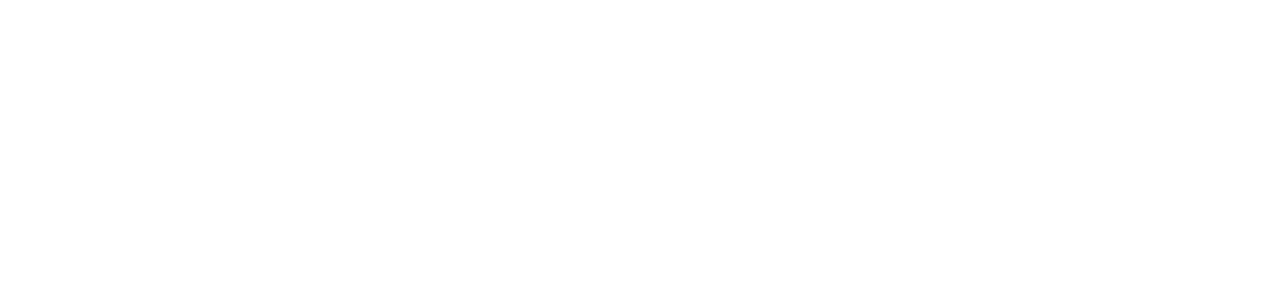
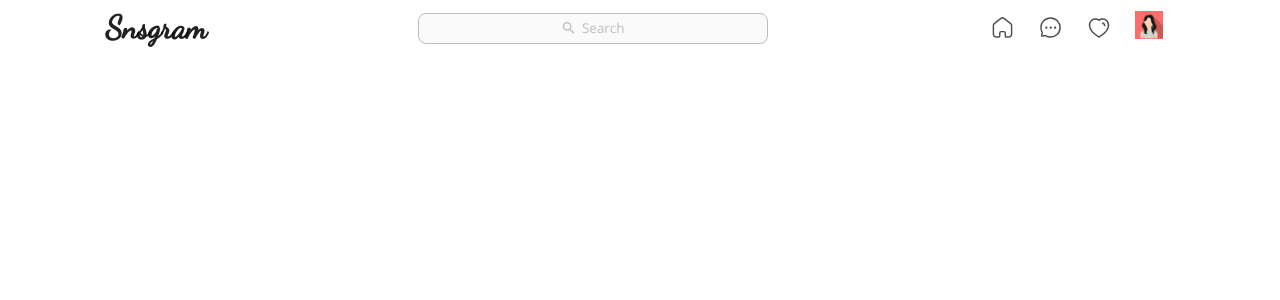
Before and after one commit to parniamaroofi/Snsgram, a Vue app: page /home in a window 1280 px wide. Shown: the top 300 px of the page. Built offline with nearby package versions, Linux system fonts and the light colour scheme.

Commit message:
DEVELOP header UI

```diff
--- a/src/components/Header.vue
+++ b/src/components/Header.vue
@@ -0,0 +1,100 @@
+<template>
+  <div
+    class="header-component border-b border-gray-300 d-flex justify-space-around align-center py-1"
+  >
+    <h3 class="app-logo font-bold">Snsgram</h3>
+
+    <div style="width: 350px" class="d-none d-md-block">
+      <Button
+        :color="'grey lighten-1'"
+        :text="'Search'"
+        :icon="'mdi-magnify'"
+        :width="350"
+        :height="31"
+        :outlined="true"
+        @click.native="searchModeOn()"
+        class="grey lighten-5 rounded-lg"
+        v-if="!searchMode"
+      />
+
+      <TextField
+        :modelValue="search"
+        @update="(newVal) => (search = newVal)"
+        :prependInner="'mdi-magnify'"
+        :placeholder="'Search...'"
+        :hideDetails="true"
+        :id="'search_field'"
+        @blur="searchMode = false"
+        v-else
+      />
+    </div>
+
+    <div>
+      <div class="d-flex align-center">
+        <span class="mx-3"><v-icon>$home</v-icon></span>
+        <span class="mx-3"><v-icon>$chat</v-icon></span>
+        <span class="mx-3"><v-icon>$heart</v-icon></span>
+        <div class="mx-3">
+          <img
+            src="/images/girl-icon.jpg"
+            style="aspect-ratio: 1 / 1"
+            class="rounded-full"
+            width="28"
+          />
+        </div>
+      </div>
+    </div>
+  </div>
+</template>
+
+<script>
+export default {
+  name: 'SnsgramHeader',
+
+  data() {
+    return {
+      search: '',
+      searchMode: false,
+    };
+  },
+
+  mounted() {},
+
+  methods: {
+    searchModeOn() {
+      this.searchMode = true;
+      setTimeout(() => {
+        document.getElementById('search_field').focus();
+      }, 100);
+    },
+  },
+};
+</script>
+
+<style lang="scss">
+.header-component {
+  .app-logo {
+    font-family: 'Dancing Script';
+    font-size: 2rem !important;
+  }
+
+  .v-input {
+    height: 31px !important;
+
+    .v-input__slot {
+      height: 31px !important;
+      min-height: 31px !important;
+      border-radius: 8px !important;
+      background-color: #fafafa !important;
+
+      .v-input__prepend-inner {
+        transform: translateY(-14px);
+      }
+    }
+
+    .v-text-field__slot {
+      height: 31px !important;
+    }
+  }
+}
+</style>
--- /dev/null
+++ b/src/components/icons/chat.vue
@@ -0,0 +1,21 @@
+<template>
+  <div>
+    <svg width="23" height="23" viewBox="0 0 24 24" fill="none" xmlns="http://www.w3.org/2000/svg">
+      <path
+        fill-rule="evenodd"
+        clip-rule="evenodd"
+        d="M7.69518 13.3909C7.05042 13.3909 6.52661 12.8671 6.52661 12.2223C6.52661 11.5795 7.05042 11.0557 7.69518 11.0557C8.33994 11.0557 8.86375 11.5795 8.86375 12.2223C8.86375 12.8671 8.33994 13.3909 7.69518 13.3909ZM12.238 13.3909C11.5933 13.3909 11.0695 12.8671 11.0695 12.2223C11.0695 11.5795 11.5933 11.0557 12.238 11.0557C12.8828 11.0557 13.4066 11.5795 13.4066 12.2223C13.4066 12.8671 12.8828 13.3909 12.238 13.3909ZM15.6124 12.2223C15.6124 12.8671 16.1362 13.3909 16.781 13.3909C17.4258 13.3909 17.9496 12.8671 17.9496 12.2223C17.9496 11.5795 17.4258 11.0557 16.781 11.0557C16.1362 11.0557 15.6124 11.5795 15.6124 12.2223Z"
+        fill="#4e4e4e"
+      />
+      <path
+        fill-rule="evenodd"
+        clip-rule="evenodd"
+        d="M12.02 2C6.21 2 2 6.74612 2 12.015C2 13.6975 2.49 15.4291 3.35 17.0115C3.51 17.2729 3.53 17.6024 3.42 17.9139L2.75 20.1572C2.6 20.698 3.06 21.0976 3.57 20.9374L5.59 20.3375C6.14 20.1572 6.57 20.3866 7.08 20.698C8.54 21.5583 10.36 22 12 22C16.96 22 22 18.1642 22 11.985C22 6.65598 17.7 2 12.02 2Z"
+        stroke="#4e4e4e"
+        stroke-width="1.5"
+        stroke-linecap="round"
+        stroke-linejoin="round"
+      />
+    </svg>
+  </div>
+</template>
--- /dev/null
+++ b/src/components/icons/heart.vue
@@ -0,0 +1,22 @@
+<template>
+  <div>
+    <svg width="24" height="24" viewBox="0 0 24 24" fill="none" xmlns="http://www.w3.org/2000/svg">
+      <path
+        fill-rule="evenodd"
+        clip-rule="evenodd"
+        d="M11.761 20.8538C9.5904 19.5179 7.57111 17.9456 5.73929 16.1652C4.45144 14.8829 3.47101 13.3198 2.8731 11.5954C1.79714 8.25031 3.05393 4.42083 6.57112 3.28752C8.41961 2.69243 10.4384 3.03255 11.9961 4.20148C13.5543 3.03398 15.5725 2.69398 17.4211 3.28752C20.9383 4.42083 22.2041 8.25031 21.1281 11.5954C20.5302 13.3198 19.5498 14.8829 18.2619 16.1652C16.4301 17.9456 14.4108 19.5179 12.2402 20.8538L12.0051 21L11.761 20.8538Z"
+        stroke="#4e4e4e"
+        stroke-width="1.5"
+        stroke-linecap="round"
+        stroke-linejoin="round"
+      />
+      <path
+        d="M15.7393 7.05298C16.8046 7.39328 17.5615 8.34968 17.6561 9.47496"
+        stroke="#4e4e4e"
+        stroke-width="1.5"
+        stroke-linecap="round"
+        stroke-linejoin="round"
+      />
+    </svg>
+  </div>
+</template>
--- /dev/null
+++ b/src/components/icons/home.vue
@@ -0,0 +1,13 @@
+<template>
+  <div>
+    <svg width="23" height="23" viewBox="0 0 24 24" fill="none" xmlns="http://www.w3.org/2000/svg">
+      <path
+        d="M9.15722 20.7714V17.7047C9.1572 16.9246 9.79312 16.2908 10.581 16.2856H13.4671C14.2587 16.2856 14.9005 16.9209 14.9005 17.7047V17.7047V20.7809C14.9003 21.4432 15.4343 21.9845 16.103 22H18.0271C19.9451 22 21.5 20.4607 21.5 18.5618V18.5618V9.83784C21.4898 9.09083 21.1355 8.38935 20.538 7.93303L13.9577 2.6853C12.8049 1.77157 11.1662 1.77157 10.0134 2.6853L3.46203 7.94256C2.86226 8.39702 2.50739 9.09967 2.5 9.84736V18.5618C2.5 20.4607 4.05488 22 5.97291 22H7.89696C8.58235 22 9.13797 21.4499 9.13797 20.7714V20.7714"
+        stroke="#4e4e4e"
+        stroke-width="1.5"
+        stroke-linecap="round"
+        stroke-linejoin="round"
+      />
+    </svg>
+  </div>
+</template>
--- a/src/components/microComponents/Button.vue
+++ b/src/components/microComponents/Button.vue
@@ -7,6 +7,7 @@
       :height="height ? height : undefined"
       :disabled="disabled ? disabled : undefined"
       :loading="loading ? loading : undefined"
+      :outlined="outlined ? outlined : undefined"
       class="rounded-lg"
       ><v-icon v-if="icon" class="mr-1" small>{{ icon }}</v-icon
       >{{ text }}</v-btn
@@ -18,7 +19,7 @@
 export default {
   name: 'SnsgramButton',
 
-  props: ['color', 'block', 'text', 'icon', 'width', 'height', 'disabled', 'loading'],
+  props: ['color', 'block', 'text', 'icon', 'width', 'height', 'disabled', 'loading', 'outlined'],
 
   data() {
     return {};
--- a/src/components/microComponents/TextField.vue
+++ b/src/components/microComponents/TextField.vue
@@ -2,10 +2,15 @@
   <div class="TextField_Outlined">
     <v-text-field
       outlined
+      :prepend-inner-icon="prependInner ? prependInner : undefined"
       :placeholder="placeholder ? placeholder : undefined"
+      :append-icon="appendIcon ? appendIcon : undefined"
       :hide-details="hideDetails ? hideDetails : false"
+      :filled="filled ? filled : undefined"
       :label="label ? label : undefined"
       :type="type ? type : 'text'"
+      :id="id ? id : undefined"
+      @blur="doBlurFunction()"
       v-model="value"
       @input="$emit('update', value)"
     ></v-text-field>
@@ -14,11 +19,26 @@
 
 <script>
 export default {
-  props: ['placeholder', 'hideDetails', 'label', 'type', 'modelValue'],
+  props: [
+    'id',
+    'type',
+    'label',
+    'filled',
+    'modelValue',
+    'appendIcon',
+    'placeholder',
+    'hideDetails',
+    'prependInner',
+  ],
   data() {
     return {
       value: this.modelValue,
     };
+  },
+  methods: {
+    doBlurFunction() {
+      this.$emit('blur');
+    },
   },
 };
 </script>
@@ -26,17 +46,24 @@ export default {
 <style lang="scss">
 .TextField_Outlined {
   .v-input {
-    height: 41px !important;
+    height: 40px !important;
+
     .v-input__slot {
-      height: 41px !important;
-      min-height: 41px !important;
-      border-radius: 2px !important;
+      height: 40px !important;
+      min-height: 40px !important;
+
       fieldset {
         border: 1px solid #c7c7c7 !important;
       }
+
+      .v-input__prepend-inner {
+        transform: translateY(-8px);
+      }
     }
+
     .v-text-field__slot {
-      height: 41px !important;
+      height: 40px !important;
+
       input {
         font-size: 0.73rem !important;
         &::placeholder {
@@ -45,6 +72,7 @@ export default {
         }
       }
     }
+
     .v-label:not(.v-label--active) {
       transform: translateY(-5px) scale(0.75);
       max-width: none !important;
--- a/src/containers/DefaultContainer.vue
+++ b/src/containers/DefaultContainer.vue
@@ -1,10 +1,17 @@
 <template>
-  <div></div>
+  <div>
+    <Header />
+  </div>
 </template>
 
 <script>
+import Header from '@/components/Header.vue';
 export default {
   name: 'SnsgramDefaultContainer',
+
+  components: {
+    Header,
+  },
 
   data() {
     return {};
--- a/src/plugins/vuetify.js
+++ b/src/plugins/vuetify.js
@@ -6,6 +6,9 @@ import '@mdi/font/css/materialdesignicons.css';
 Vue.use(Vuetify);
 
 // Icons
+import home from '@/components/icons/home.vue';
+import chat from '@/components/icons/chat.vue';
+import heart from '@/components/icons/heart.vue';
 import google from '@/components/icons/google.vue';
 
 export default new Vuetify({
@@ -17,6 +20,9 @@ export default new Vuetify({
   },
   icons: {
     values: {
+      home: { component: home },
+      chat: { component: chat },
+      heart: { component: heart },
       google: { component: google },
     },
   },
--- a/src/router/index.js
+++ b/src/router/index.js
@@ -1,6 +1,9 @@
 import Vue from 'vue';
 import VueRouter from 'vue-router';
 // PAGES
+
+// Container
+import DefaultContainer from '../containers/DefaultContainer.vue';
 
 // Auth
 import Login from '../views/Auth/Login.vue';
@@ -17,11 +20,6 @@ const router = new VueRouter({
   base: import.meta.env.BASE_URL,
   routes: [
     {
-      path: '/homePage',
-      name: 'home',
-      component: HomePage,
-    },
-    {
       path: '/login',
       name: 'login',
       component: Login,
@@ -36,6 +34,18 @@ const router = new VueRouter({
       name: 'passRecovery',
       component: PassRecovery,
     },
+    {
+      path: '/home',
+      name: 'home',
+      component: DefaultContainer,
+      children: [
+        {
+          path: '/home',
+          name: 'home',
+          component: HomePage,
+        },
+      ],
+    },
     { path: '/', redirect: '/login' },
   ],
 });
```
Also changed, not shown: public/images/girl-icon.jpg (added).
